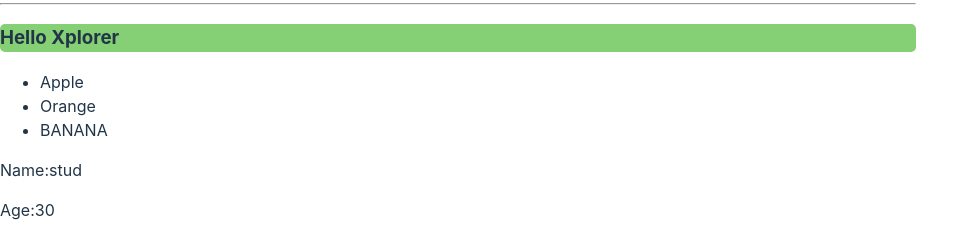
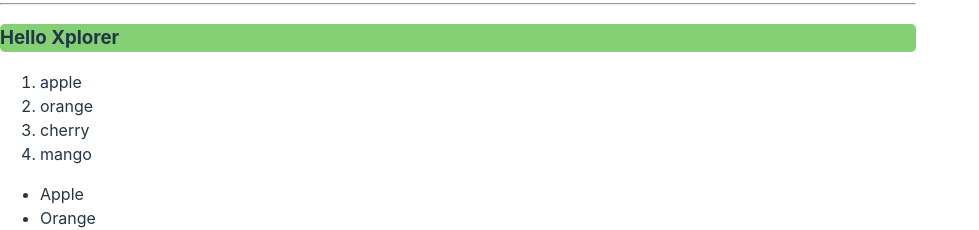
Before and after one commit to PratikBhosale01/REACT, a React (Vite) app in the folder my-react-project/: page / in a window 1280 px wide. Shown: the part 210-440 px from the top of the page, without its empty margins (0-979 px from the left). Built offline with nearby package versions, Linux system fonts and the light colour scheme.

Commit message:
rendering list (Map)

```diff
--- a/my-react-project/src/App.jsx
+++ b/my-react-project/src/App.jsx
@@ -5,6 +5,8 @@ import AppCard from './AppCard.jsx'
 import Button from './Button/button.jsx'
 import Student from './Student/Student.jsx'
 import UserGreet from './UserGreet.jsx'
+import List from './List.jsx'
+
 function App() {
 
   return(
@@ -12,6 +14,7 @@ function App() {
 
     <AppHeader/>
     <UserGreet isLoggedIn={true} username="Xplorer" />
+    <List/>
     <AppFood/>
     <Student name="stud"  age={30}  isStudent={true}/>
     <Student/>
--- /dev/null
+++ b/my-react-project/src/List.jsx
@@ -0,0 +1,12 @@
+
+function List(){
+
+  const fruit = ["apple", "orange", "cherry", "mango"];
+
+    const listItems =fruit.map(fruit => <li>{fruit}</li>);
+  return(
+      <ol>{listItems}</ol>
+    );
+}
+
+export default List
```
